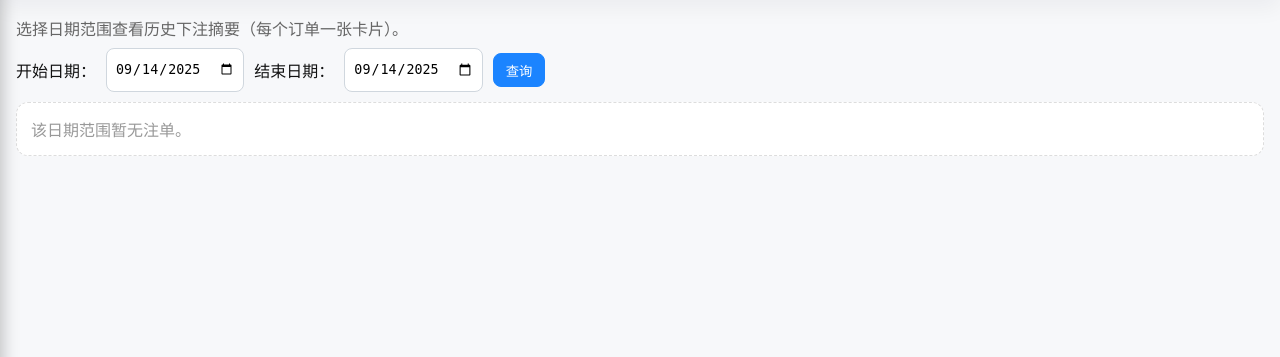
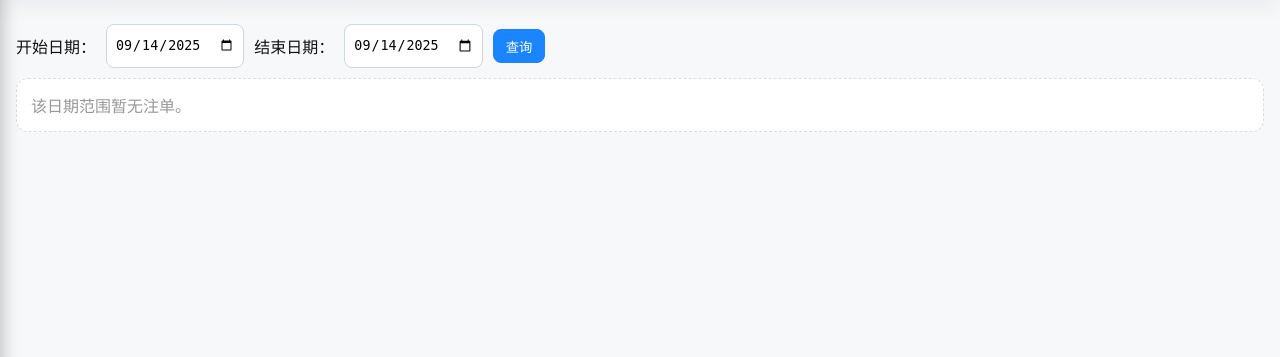
Before and after one commit to boonjun123654/2D, a Flask app: page /2d/history in a window 1280 px wide. Shown: the part 63-420 px from the top of the page. Run offline with Flask 3, Linux system fonts and the light colour scheme; the visitor is signed in with stand-in values (Sample User, id 1); some libraries are stand-ins or nearby versions.

Commit message:
Update history_2d.html

```diff
--- a/templates/history_2d.html
+++ b/templates/history_2d.html
@@ -77,7 +77,7 @@
 {% endblock %}
 
 {% block content %}
-  <div class="muted">选择日期范围查看历史下注摘要（每个订单一张卡片）。</div>
+  <div class="muted"></div>
   <form method="get" class="filters">
     <label>开始日期：</label>
     <input type="date" name="start_date" value="{{ start_date or date }}">
@@ -192,7 +192,7 @@ const SERVER_NOW = (() => {
         <div class="right">
           <span class="agent-badge">#${agentId}</span>
           <span class="badge ${isLockedOrder ? 'locked' : 'active'}" title="${isLockedOrder ? '该订单已过锁注时间，不可删除' : '未过锁注时间，可撤单'}">
-            ${isLockedOrder ? '已锁注' : '可撤单'}
+            ${isLockedOrder ? '已锁注' : '活跃'}
           </span>
           <button type="button" class="btn-del del-order" ${isLockedOrder ? 'disabled' : ''} title="${isLockedOrder ? '已锁注：不可删除' : '删除此订单'}">删除</button>
         </div>
@@ -206,7 +206,7 @@ const SERVER_NOW = (() => {
     const btn = div.querySelector('.del-order');
     btn.addEventListener('click', async ()=>{
       if (btn.disabled) return;
-      if(!confirm(`确定删除该订单（${oc}）？\n此操作会将数据库中本订单的 status 设为 delete。`)) return;
+      if(!confirm(`确定删除该订单？`)) return;
       try{
         const body = new URLSearchParams({order_code: oc});
         const resp = await fetch('/2d/history/delete', {
```
